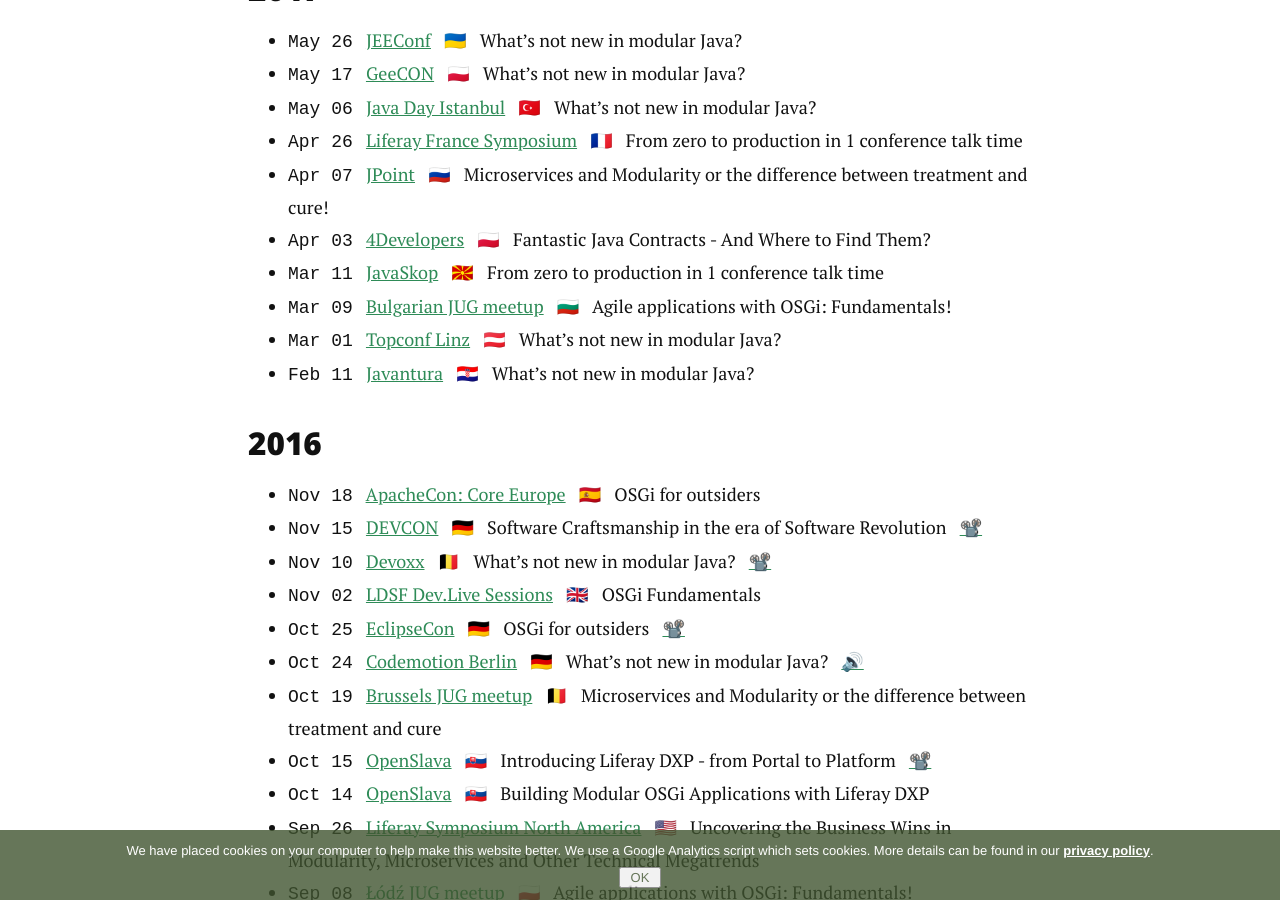
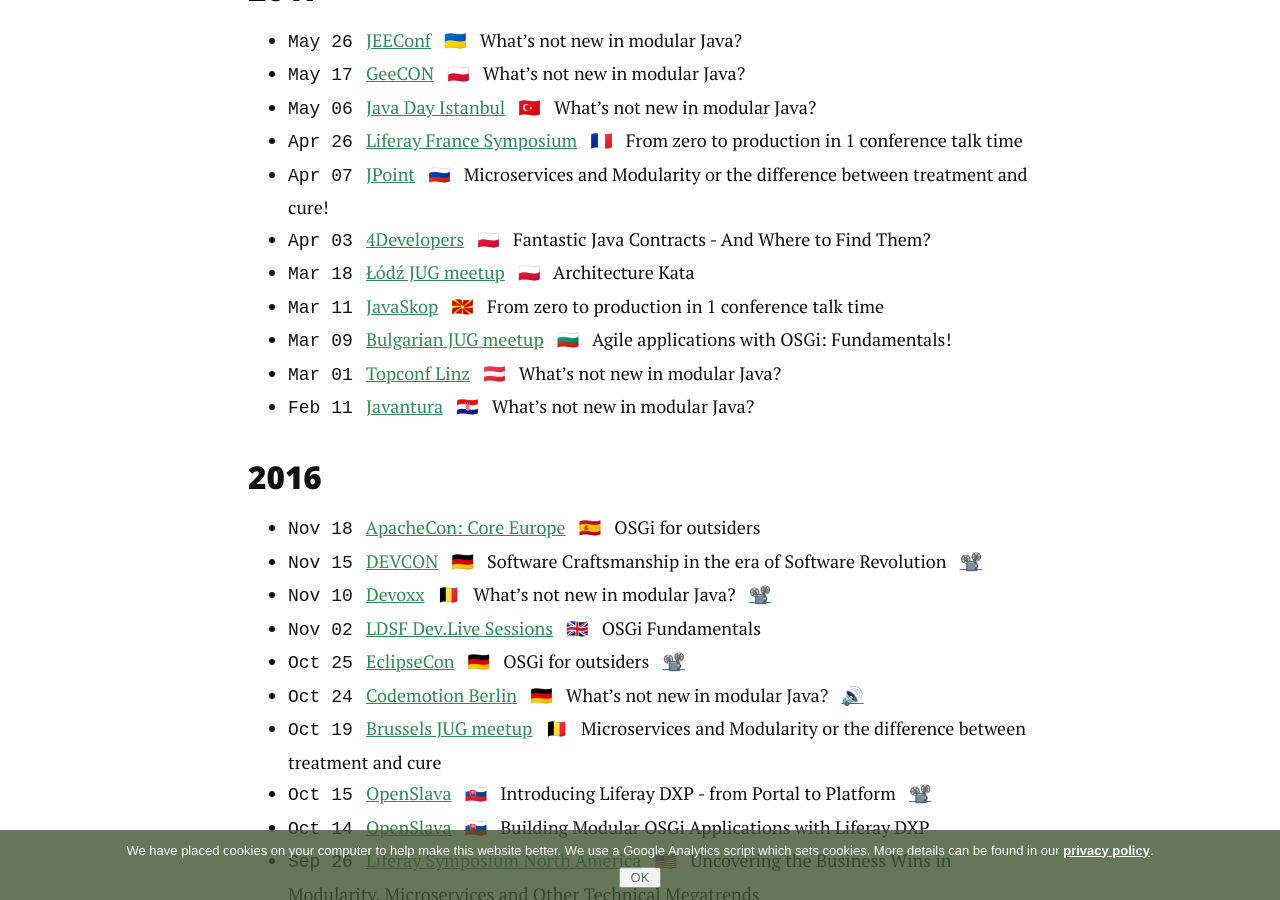
Before and after one commit to azzazzel/azzazzel.github.io, a Jekyll site: the page built from talks.md, in a window 1280 px wide and 900 px high, scrolled down 472 px. Built offline with Jekyll 4.4.1, drawn with Linux system fonts in a browser that asks for light colours; nearby versions of some CDN libraries.

Commit message:
added Architecture Kata in JUG Lodz

```diff
--- a/talks.md
+++ b/talks.md
@@ -19,6 +19,8 @@
 &nbsp; 🇷🇺 &nbsp; Microservices and Modularity or the difference between treatment and cure!
 - `Apr 03` &nbsp; [4Developers](http://2017.4developers.org.pl/)
 &nbsp; 🇵🇱 &nbsp; Fantastic Java Contracts - And Where to Find Them?
+- `Mar 18` &nbsp; [Łódź JUG meetup](https://www.meetup.com/Java-User-Group-Lodz/events/238207914/)
+&nbsp; 🇵🇱 &nbsp; Architecture Kata
 - `Mar 11` &nbsp; [JavaSkop](http://jug.mk/event/java-day/2017-03-11-javaskop.html)
 &nbsp; 🇲🇰 &nbsp; From zero to production in 1 conference talk time
 - `Mar 09` &nbsp; [Bulgarian JUG meetup](https://jug.bg/events/agile-applications-with-osgi-fundamentals/)
```
